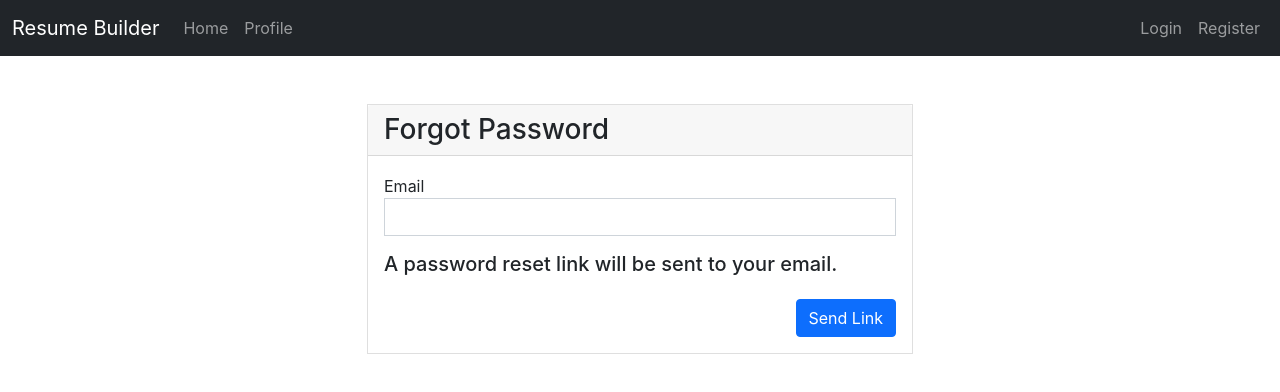
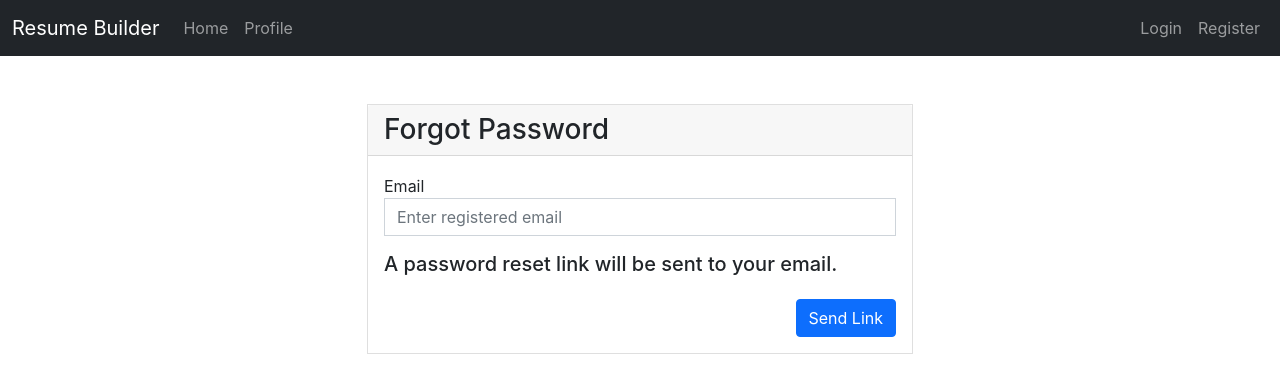
Before and after one commit to heysaurabhkumar/resume-builder-react, a React (Create React App) app: page /forgot-password in a window 1280 px wide. Shown: the top 392 px of the page. Built offline with nearby package versions, Linux system fonts and the light colour scheme.

Commit message:
logout intigration

```diff
--- a/src/components/Nav.js
+++ b/src/components/Nav.js
@@ -1,14 +1,18 @@
 import React, { useState, useEffect } from "react";
-import { NavLink } from "react-router-dom";
+import { NavLink, useHistory } from "react-router-dom";
 import AuthService from "../services/AuthService";
 
 export default function Nav() {
   const [loggedin, setLoggedin] = useState(false);
   const [refresh, setRefresh] = useState(false);
 
-  // const logout = () => {
-  //   AuthService.logout();
-  // };
+  const history = useHistory();
+
+  const logout = (e) => {
+    e.preventDefault();
+    AuthService.logout();
+    history.push("/login");
+  };
 
   const handleNav = () => {
     setRefresh(!refresh);
@@ -90,18 +94,10 @@ export default function Nav() {
                     </NavLink>
                   </li>
                   <li className="nav-item">
-                    <NavLink className="nav-link" to="/logout">
+                    <NavLink className="nav-link" to="/logout" onClick={logout}>
                       Logout
                     </NavLink>
                   </li>
-                  {/* <li className="nav-item">
-                    <input
-                      className="nav-link"
-                      type="button"
-                      value="Logout"
-                      onClick={logout()}
-                    />
-                  </li> */}
                 </>
               )}
             </ul>
--- a/src/components/auth/ForgotPassword.js
+++ b/src/components/auth/ForgotPassword.js
@@ -13,12 +13,13 @@ export default function ForgotPassword() {
               <div className="card-body">
                 <form className="form">
                   <div className="form-group">
-                    <label htmlFor="emailInput">Email</label>
+                    <label htmlFor="email">Email</label>
                     <input
-                      id="emailInput"
+                      id="email"
                       name="email"
                       type="email"
                       className="form-control rounded-0"
+                      placeholder="Enter registered email"
                       required
                     />
                   </div>
--- a/src/services/AuthService.js
+++ b/src/services/AuthService.js
@@ -21,7 +21,11 @@ const AuthService = {
     return !!localStorage.getItem("token");
   },
   logout: () => {
-    return localStorage.removeItem("token");
+    try {
+      return localStorage.removeItem("token");
+    } catch (error) {
+      return console.log(error);
+    }
   },
   register: async (user) => {
     try {
```
